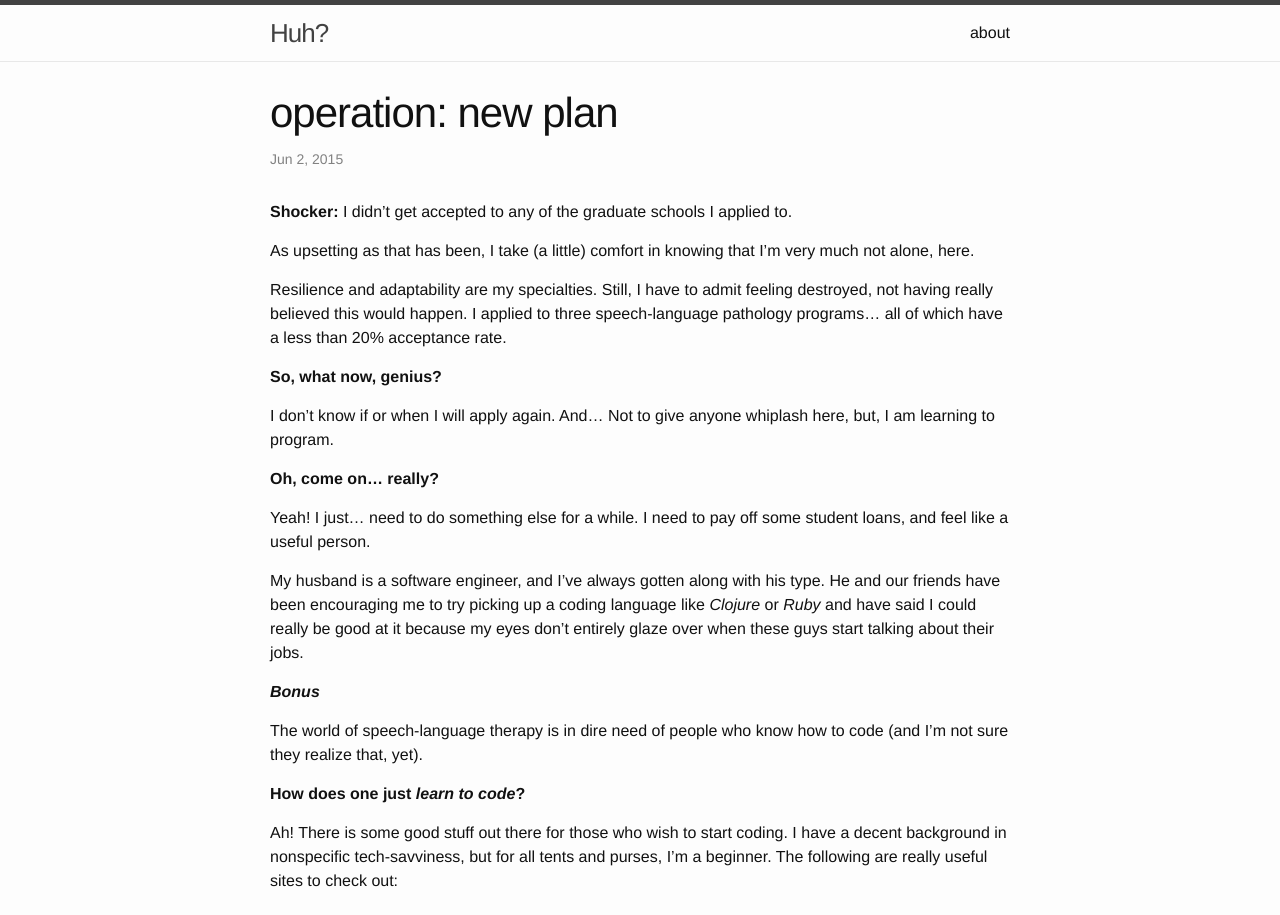
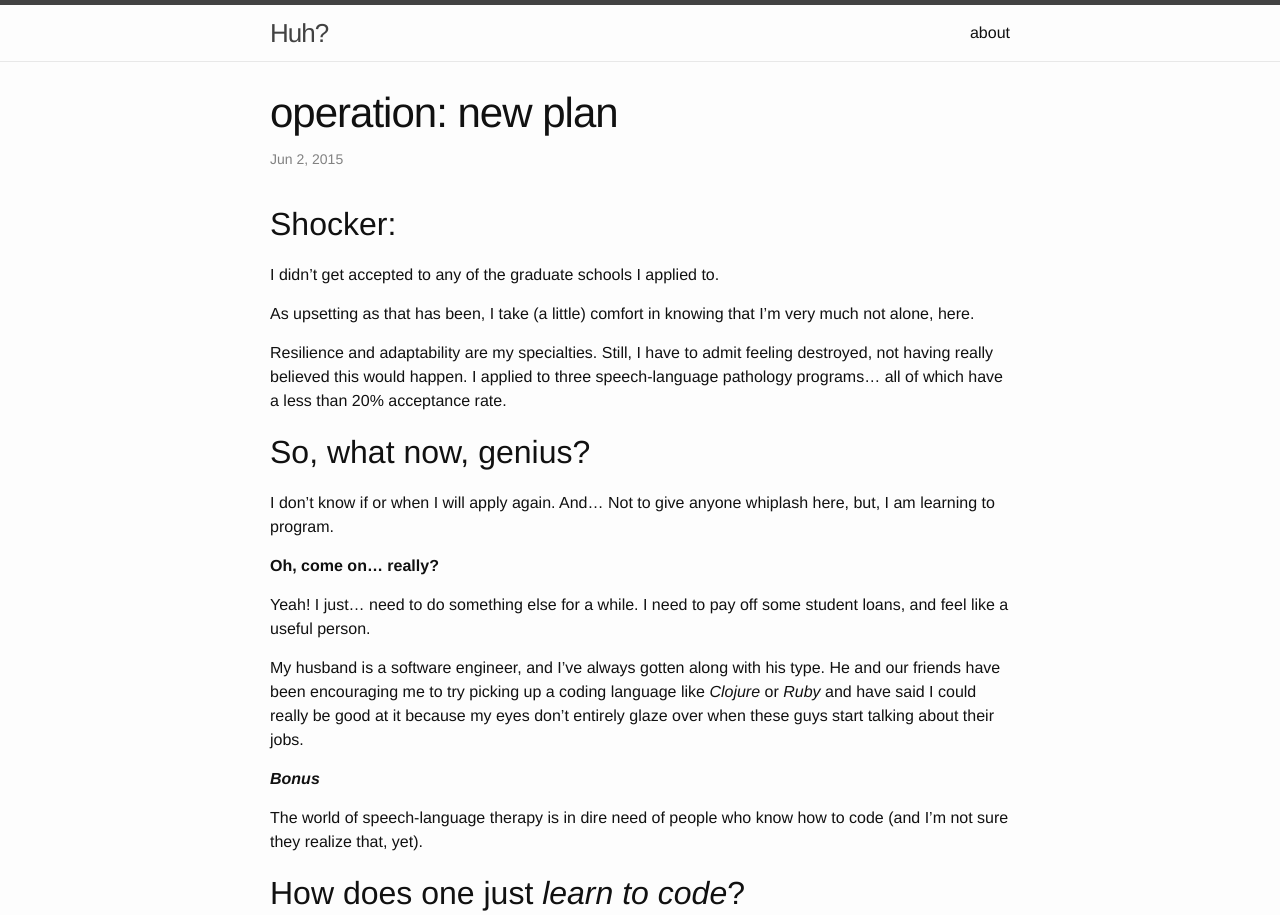
Before and after one commit to courtneygives/courtneygives.github.io, a Jekyll site: the page built from _posts/2015-06-02-nowwhat.markdown, in a window 1280 px wide. Shown: the top 915 px of the page. Built offline with Jekyll 4.4.1, drawn with Linux system fonts in a browser that asks for light colours.

Commit message:
editing some more headings!

```diff
--- a/_posts/2015-06-02-nowwhat.markdown
+++ b/_posts/2015-06-02-nowwhat.markdown
@@ -5,13 +5,14 @@ date:   2015-06-02 13:00:00
 categories: drivel
 ---
 
-**Shocker:** I didn't get accepted to any of the graduate schools I applied to.
+##Shocker:
+I didn't get accepted to any of the graduate schools I applied to.
 
 As upsetting as that has been, I take (a little) comfort in knowing that I'm very much not alone, here.
 
 Resilience and adaptability are my specialties. Still, I have to admit feeling destroyed, not having really believed this would happen. I applied to three speech-language pathology programs... all of which have a less than 20% acceptance rate.
 
-**So, what now, genius?**
+##So, what now, genius?
 
 I don't know if or when I will apply again. And... Not to give anyone whiplash here, but, I am learning to program.
 
@@ -25,7 +26,7 @@ My husband is a software engineer, and I've always gotten along with his type. H
 
 The world of speech-language therapy is in dire need of people who know how to code (and I'm not sure they realize that, yet).
 
-**How does one just *learn to code*?**
+##How does one just *learn to code*?
 
 Ah! There is some good stuff out there for those who wish to start coding. I have a decent background in nonspecific tech-savviness, but for all tents and purses, I'm a beginner. The following are really useful sites to check out:
 
```
